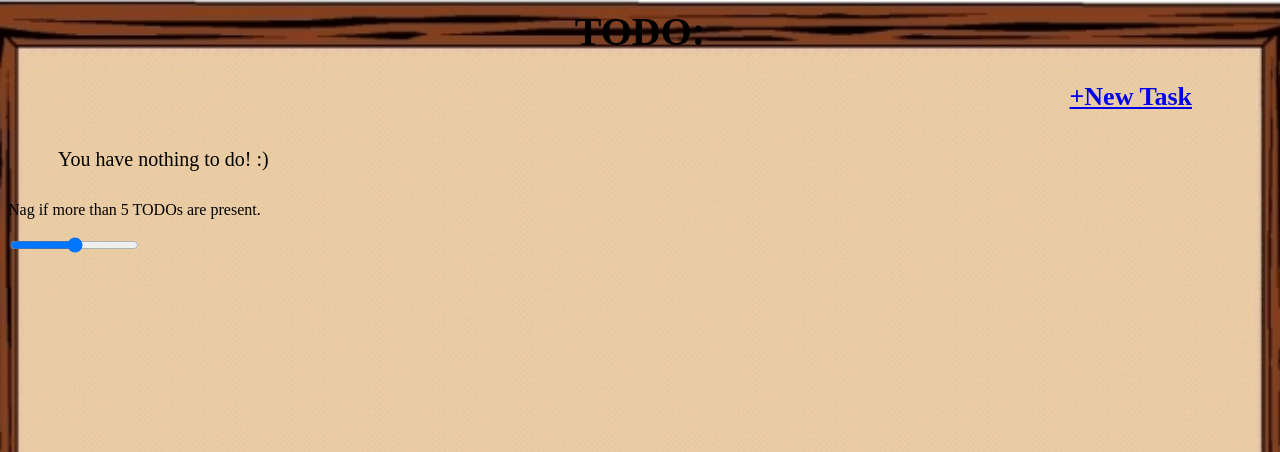
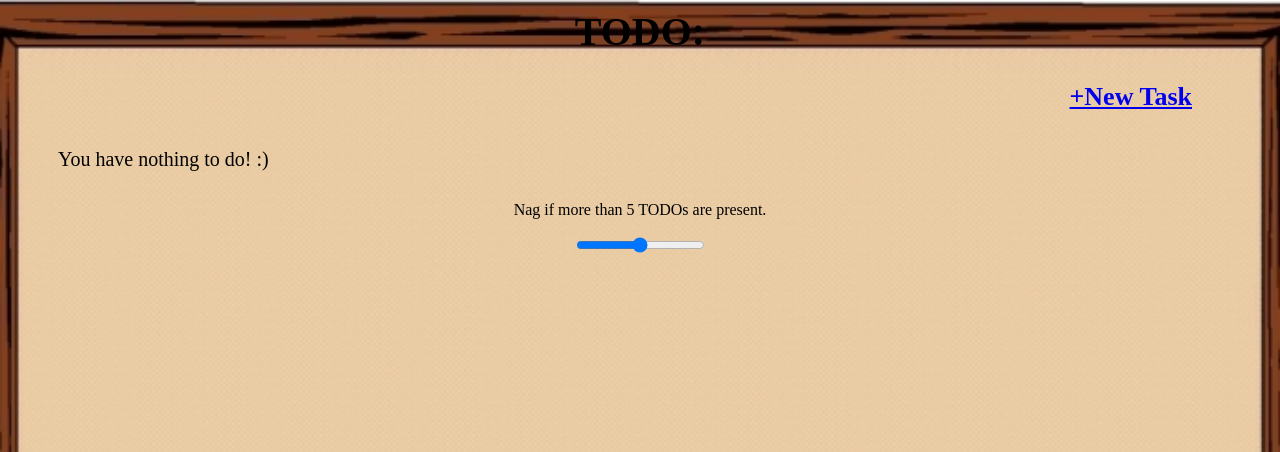
Before and after one commit to Kardbord/Django-TODO_List, a Django app: a page that uses TODO_List/templates/TODO_List/index.html in a window 1280 px wide. Shown: the top 452 px of the page. Run offline with Django 3.2, Linux system fonts and the light colour scheme; data that the repository does not hold is empty.

Commit message:
added some styles to nagoptions

```diff
--- a/TODO_List/static/TODO_List/style.css
+++ b/TODO_List/static/TODO_List/style.css
@@ -86,6 +86,10 @@
     font-size: 20px;
     padding-top: 20px;
 }
+
+.nagoptions {
+    text-align: center;
+}
 /* end index.html */
 
 /* All */
```
